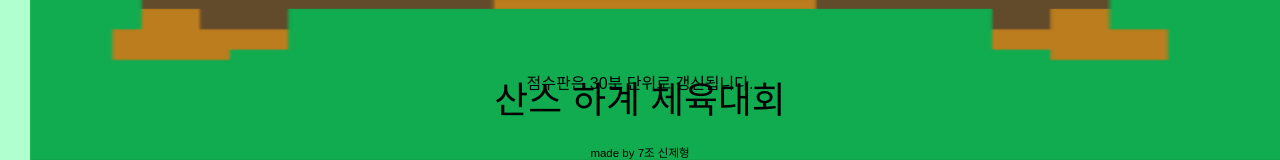
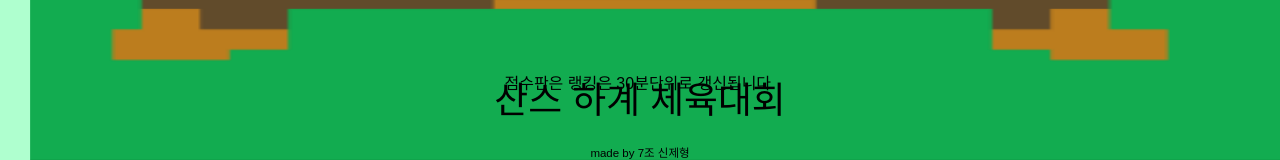
Before and after one commit to JeHyeong2/SanScore, a Next.js app in the folder sanscore/: page / in a window 1280 px wide. Shown: the part 610-770 px from the top of the page. Built offline with nearby package versions, Linux system fonts and the light colour scheme; no server answers; the database is empty; a web font is replaced by a local one.

Commit message:
revalidate test

```diff
--- a/sanscore/app/@modal/(.)detail/[teamnum]/modal.js
+++ b/sanscore/app/@modal/(.)detail/[teamnum]/modal.js
@@ -30,7 +30,7 @@ export default function Modal({infomation}){
 
         <div>
             <p>{info.team_name}팀</p>
-            <p> 총점 {info.team_score} 점</p>
+            {/* <p> 총점 {info.team_score} 점</p> */}
             <p>상세내역</p>
             <div className={styles.descripBox}>
                 {
--- a/sanscore/app/@modal/(.)detail/[teamnum]/page.js
+++ b/sanscore/app/@modal/(.)detail/[teamnum]/page.js
@@ -1,5 +1,8 @@
 import Modal from "./modal"
 import { connectDB } from "@/util/database"
+
+
+export const revalidate = 1800;
 
 export default async function TeamDetail (p){
 
@@ -7,7 +10,6 @@ export default async function TeamDetail (p){
     const client = await connectDB
     const db = client.db("sanscore")
     const result = await db.collection("team").find({team_num:p.params.teamnum}).toArray()
-
     let toJson = JSON.stringify(result[0])
     return(
     <Modal key={result.team_num} infomation = {toJson}/>
--- a/sanscore/app/page.js
+++ b/sanscore/app/page.js
@@ -67,7 +67,7 @@ export default async function Home() {
           </div>
 
         </div>
-        <p style={{zIndex:3, position:"absolute",bottom:"10%",textAlign:"center"}}>점수판은 30분 단위로 갱신됩니다.</p>
+        <p style={{zIndex:3, position:"absolute",bottom:"10%",textAlign:"center"}}>점수판은 랭킹은 30분단위로 갱신됩니다.</p>
         <div className={styles.textBox}>
         <p style={{margin:"0"}}>산스 하계 체육대회
           <br/>
```
Also changed, not shown: 1 other file (tests, documents, lock files or other folders).
